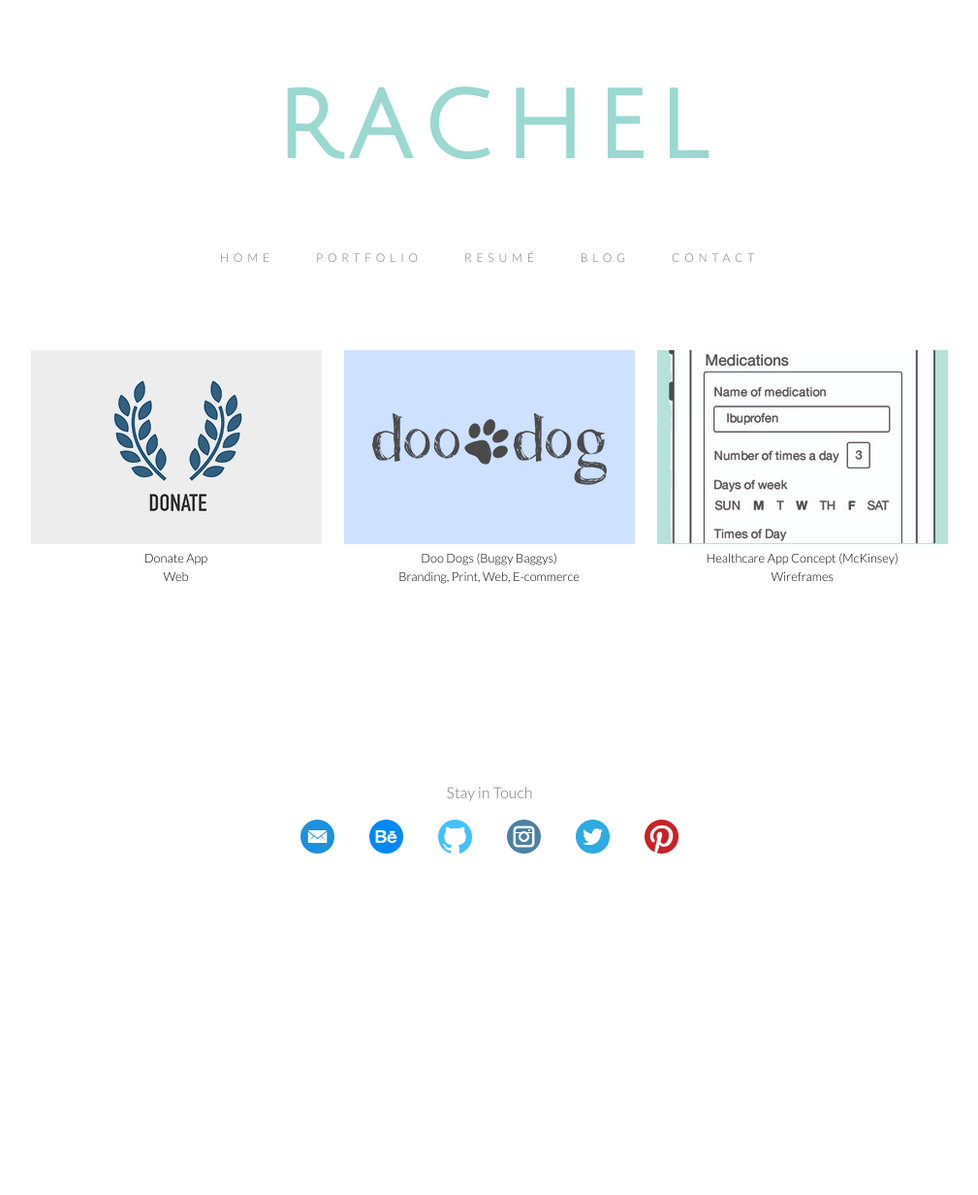
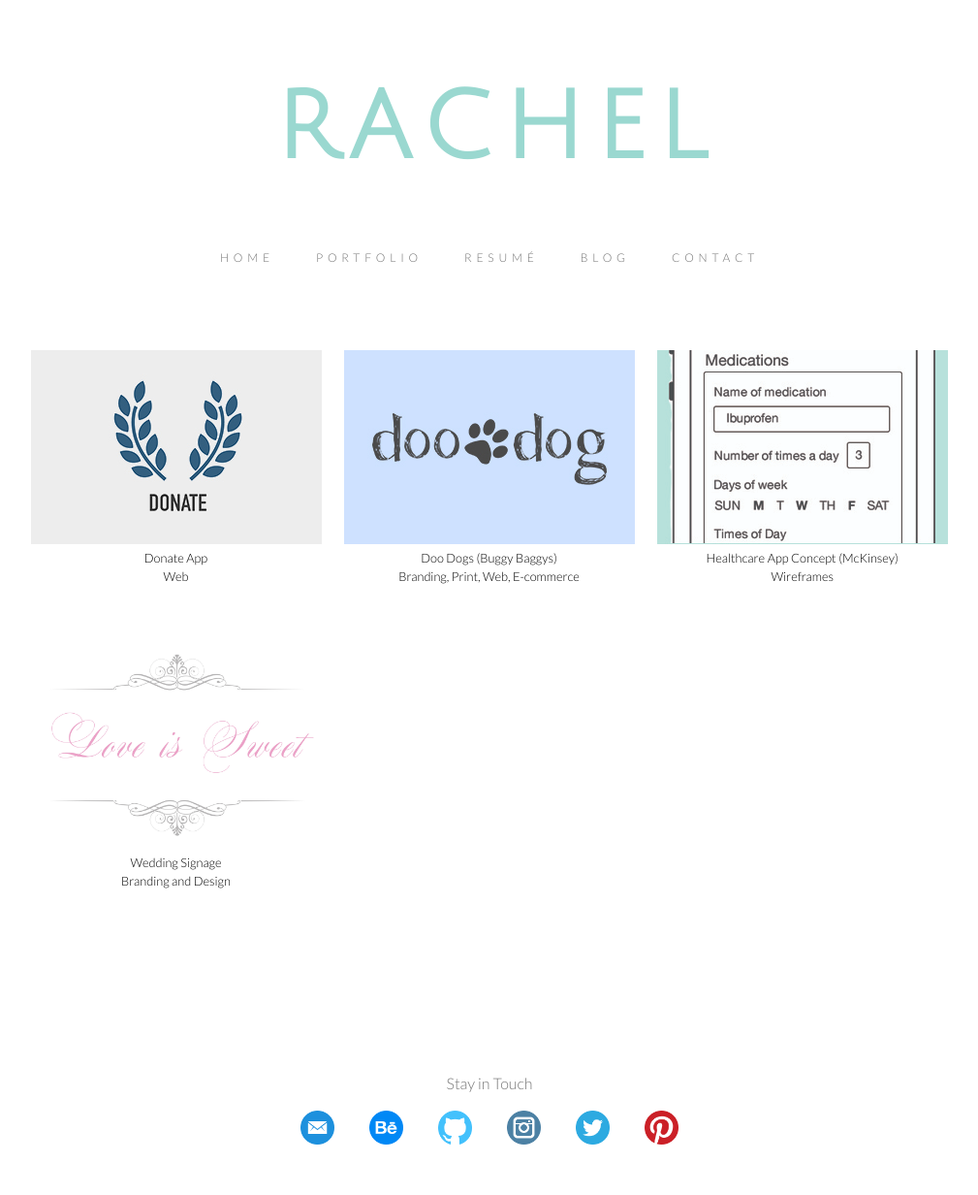
Before and after one commit to rachellee/resume, a Jekyll site: the page built from portfolio/index.html, in a window 1280 px wide. Shown: the whole page at 97% size, without its empty margins (135-1144 px from the left). Built offline with Jekyll 4.4.1, drawn with Linux system fonts in a browser that asks for light colours; nearby versions of some CDN libraries; some web fonts are replaced; before the commit the page ends 932 px from its top, so only the background shows below that.

Commit message:
portfolio update

```diff
--- a/index.html
+++ b/index.html
@@ -42,6 +42,12 @@ layout: default
 					Healthcare App Concept (McKinsey)<BR>
 					Wireframes
 				</div>
+
+				<div class="project">
+					<a href="/portfolio/wedding"><img src="/images/wedding/love_is_sweet.jpg" class="projects" alt="Wedding Signage"></a><BR>
+					Wedding Signage<BR>
+					Branding and Design
+				</div>
 			</div>
 	</div>
 
--- a/portfolio/index.html
+++ b/portfolio/index.html
@@ -17,9 +17,17 @@ title: Rachel Lee's Portfolio
 		</div>
 
 		<div class="project_right">
-			<a href="/portfolio/mckinsey"><img src="/images/mckinsey.jpg" class="projects" alt="Doo Dogs Project"></a><BR>
+			<a href="/portfolio/mckinsey"><img src="/images/mckinsey.jpg" class="projects" alt="Mckinsey Project"></a><BR>
 			Healthcare App Concept (McKinsey)<BR>
 			Wireframes
 		</div>
+
+
+
+		<div class="project">
+			<a href="/portfolio/wedding"><img src="/images/wedding/love_is_sweet.jpg" class="projects" alt="Wedding Signage"></a><BR>
+			Wedding Signage<BR>
+			Branding and Design
+		</div>
 	</div>
 </div>
```
